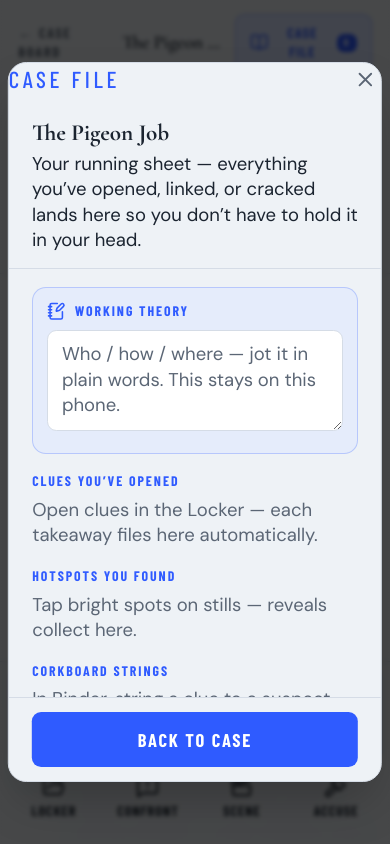
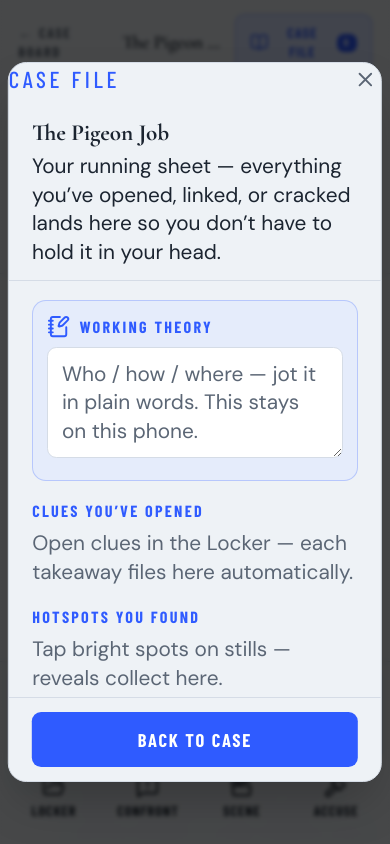
Before and after one commit to jobrandes/StreetHeists, a Next.js app: page /case/pigeon-job in a window 390 px wide. Both pictures are taken after a click on the button "Open case file notebook". Shown: the top 844 px of the page. Built offline with nearby package versions, Linux system fonts and the light colour scheme.

Commit message:
Bump Case file body text for easier phone reading

```diff
--- a/src/components/case-notebook.tsx
+++ b/src/components/case-notebook.tsx
@@ -61,7 +61,7 @@ export function CaseNotebookButton({
             <p className="font-serif text-xl font-bold leading-tight text-ink">
               {caseFile.title}
             </p>
-            <p className="mt-1 text-base leading-snug text-ink">
+            <p className="mt-1 text-lg leading-snug text-ink">
               Your running sheet — everything you’ve opened, linked, or cracked
               lands here so you don’t have to hold it in your head.
             </p>
@@ -70,8 +70,8 @@ export function CaseNotebookButton({
           <div className="min-h-0 flex-1 space-y-4 overflow-y-auto px-5 py-4">
             <section className="rounded-xl border border-[#2F5BFF]/25 bg-[#DCE6FF]/50 p-3">
               <div className="flex items-center gap-2">
-                <NotebookPen className="size-4 text-[#2F5BFF]" aria-hidden />
-                <h3 className="font-display text-xs font-bold tracking-[0.14em] text-[#2F5BFF] uppercase">
+                <NotebookPen className="size-5 text-[#2F5BFF]" aria-hidden />
+                <h3 className="font-display text-sm font-bold tracking-[0.14em] text-[#2F5BFF] uppercase">
                   Working theory
                 </h3>
               </div>
@@ -80,20 +80,20 @@ export function CaseNotebookButton({
                 onChange={(event) => saveTheory(event.target.value)}
                 rows={3}
                 placeholder="Who / how / where — jot it in plain words. This stays on this phone."
-                className="mt-2 w-full resize-y rounded-lg border border-hairline bg-white px-3 py-2.5 text-base leading-snug text-ink placeholder:text-muted"
+                className="mt-2 w-full resize-y rounded-lg border border-hairline bg-white px-3 py-2.5 text-lg leading-snug text-ink placeholder:text-muted"
               />
             </section>
 
             {sections.map((section) => (
               <section key={section.id}>
-                <h3 className="font-display text-xs font-bold tracking-[0.14em] text-gold uppercase">
+                <h3 className="font-display text-sm font-bold tracking-[0.14em] text-gold uppercase">
                   {section.title}
                   {section.lines.length > 0 ? (
                     <span className="ml-2 text-muted">· {section.lines.length}</span>
                   ) : null}
                 </h3>
                 {section.lines.length === 0 ? (
-                  <p className="mt-1.5 text-base leading-snug text-muted">
+                  <p className="mt-1.5 text-lg leading-snug text-muted">
                     {section.empty}
                   </p>
                 ) : (
@@ -101,12 +101,12 @@ export function CaseNotebookButton({
                     {section.lines.map((line) => (
                       <li
                         key={`${section.id}-${line.label}-${line.body.slice(0, 24)}`}
-                        className="rounded-lg border border-hairline bg-card px-3 py-2.5"
+                        className="rounded-lg border border-hairline bg-card px-3 py-3"
                       >
-                        <p className="font-serif text-lg font-semibold leading-tight text-ink">
+                        <p className="font-serif text-xl font-semibold leading-tight text-ink">
                           {line.label}
                         </p>
-                        <p className="mt-1 text-base leading-snug text-ink">
+                        <p className="mt-1 text-lg leading-snug text-ink">
                           {line.body}
                         </p>
                       </li>
```
